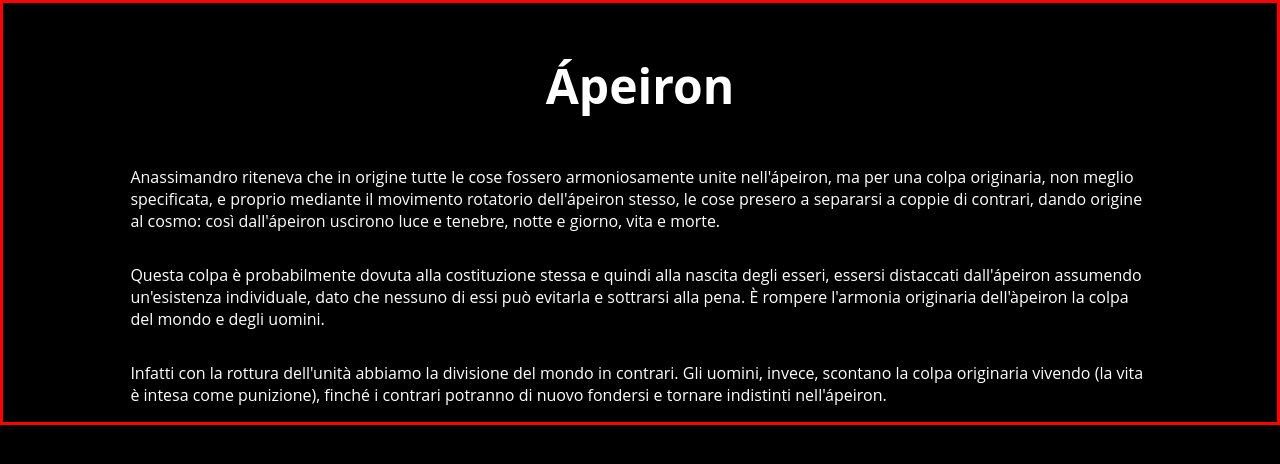
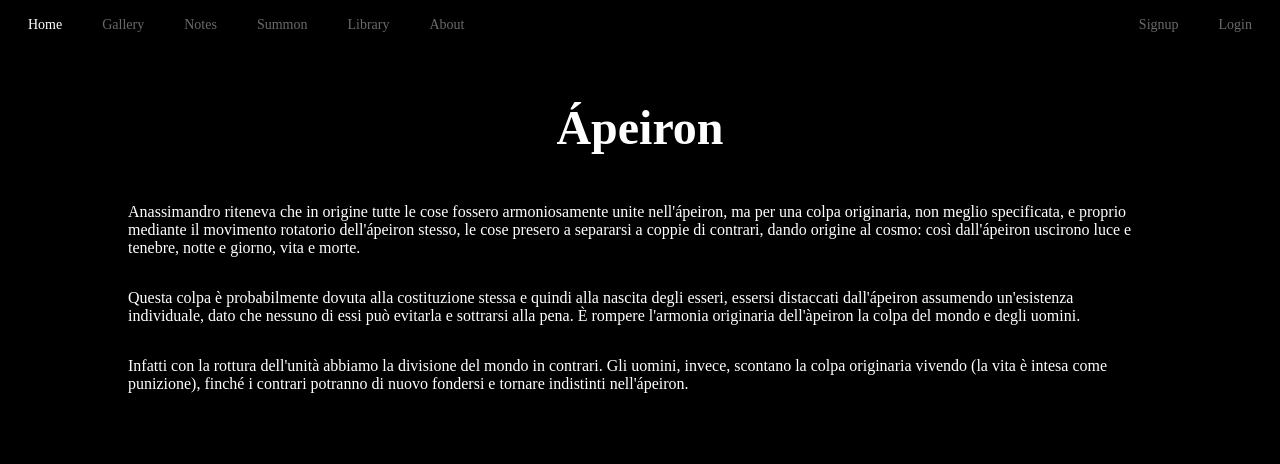
Before and after one commit to Terestian87/apeiron_v2, a React (Create React App) app: page / in a window 1280 px wide. Shown: the top 464 px of the page. Built offline with nearby package versions, Linux system fonts and the light colour scheme.

Commit message:
feat(Navbar):Implemented navbar function and styles

```diff
--- a/src/components/App.tsx
+++ b/src/components/App.tsx
@@ -1,6 +1,6 @@
 import React, { useState, useEffect, useContext } from "react";
 import GlobalStyle from "../utilities/GlobalStyle";
-// import Navbar from "./Navbar";
+import Navbar from "./Navbar";
 import Home from "../pages/Home";
 // import Gallery from "../pages/Gallery";
 // import About from "../pages/About";
@@ -13,6 +13,14 @@ import styled from "styled-components";
 import { BrowserRouter as Router, Routes, Route } from "react-router-dom";
 import { AuthContext, UserActionsKind } from "../context/AuthContext";
 
+const StyledRouterContainer = styled("div")`
+  width: 100%;
+  display: flex;
+  justify-content: center;
+  height: calc(100vh - ${process.env.REACT_APP_NAVBAR_HEIGHT});
+  border-radius: 25px;
+`;
+
 const App = () => {
   const [isLoggedIn, setIsLoggedIn] = useState<boolean>(false);
 
@@ -24,12 +32,6 @@ const App = () => {
     context.dispatch({ type: UserActionsKind.LOGOUT, payload: null });
   };
 
-  const StyledPageContainer = styled("div")`
-  border:3px solid red;
-  width:100%;
-  display: flex;
-  justify-content: center;
-  `;
   useEffect(() => {
     if (context.user !== null) {
       setIsLoggedIn(true);
@@ -39,8 +41,8 @@ const App = () => {
   return (
     <Router>
       <GlobalStyle />
-      {/* <Navbar isLoggedIn={isLoggedIn} handleLogout={handleLogout} /> */}
-      <StyledPageContainer>
+      <Navbar isLoggedIn={isLoggedIn} handleLogout={handleLogout} />
+      <StyledRouterContainer>
         <Routes>
           <Route path="/" element={<Home />} />
           <Route path="/notes" element={<Notes />} />
@@ -52,7 +54,7 @@ const App = () => {
         <Route path="/login" element={<Login />} > */}
           {/* <Route path="*" element={<PageNotFound/>}/> */}
         </Routes>
-      </StyledPageContainer>
+      </StyledRouterContainer>
     </Router>
   );
 };
--- a/src/components/Input.tsx
+++ b/src/components/Input.tsx
@@ -26,7 +26,7 @@ const StyledInput = styled("input")<{ customWidth?: number }>`
   color: white;
   text-align: center;
   margin: 5px 0 3rem 0;
-  width: ${({ customWidth }) => (customWidth ? `${customWidth}px` : "50px")};
+  width: ${({ customWidth }) => (customWidth ? `${customWidth}px` : "250px")};
   &:active {
     outline: none;
   }
--- /dev/null
+++ b/src/components/Navbar.tsx
@@ -0,0 +1,105 @@
+import React from "react";
+import { NavLink } from "react-router-dom";
+import styled from "styled-components";
+
+interface NavbarInterface {
+  isLoggedIn: boolean;
+  handleLogout: () => void;
+}
+
+//#region Styled components
+
+const StyledNavbar = styled("nav")`
+  padding: 4px;
+  display: flex;
+  justify-content: space-between;
+  align-items: center;
+  height: ${process.env.REACT_APP_NAVBAR_HEIGHT};
+  margin-bottom: ${process.env.REACT_APP_NAVBAR_BOTTOM_SPACING};
+`;
+
+const StyledRightLinkWrapper = styled("ul")`
+  padding: 4px;
+  display: flex;
+`;
+
+const StyledLeftLinkWrapper = styled("ul")`
+  padding: 4px;
+  display: flex;
+`;
+
+const StyledLink = styled(NavLink)`
+  &.active {
+    color: white;
+  }
+  &.pending {
+    border: 10px solid white;
+  }
+  transition: all 0.5s ease;
+  text-decoration: none;
+  margin: 0 20px;
+  font-size: 14px;
+  font-weight: 500;
+  color: #696969;
+  &:focus,
+  &:hover,
+  &:visited,
+  &:link,
+  &:active {
+    text-decoration: none;
+  }
+  &:hover,
+  &:active {
+    color: white;
+  }
+`;
+//#endregion
+
+const Navbar: React.FC<NavbarInterface> = ({ isLoggedIn, handleLogout }) => {
+  return (
+    <StyledNavbar>
+      <StyledLeftLinkWrapper>
+        <StyledLink
+          className={({ isActive, isPending }) =>
+            isPending ? "pendingLink" : isActive ? "active" : ""
+          }
+          to="/"
+        >
+          Home
+        </StyledLink>
+        <StyledLink className="activeLink" to="/gallery">
+          Gallery
+        </StyledLink>
+        <StyledLink className="activeLink" to="/notes">
+          Notes
+        </StyledLink>
+        <StyledLink className="activeLink" to="/Summon">
+          Summon
+        </StyledLink>
+        <StyledLink className="activeLink" to="/library">
+          Library
+        </StyledLink>
+        <StyledLink className="activeLink" to="/about">
+          About
+        </StyledLink>
+      </StyledLeftLinkWrapper>
+      <StyledRightLinkWrapper>
+        {isLoggedIn ? (
+          <StyledLink className="activeLink" to="/" onClick={handleLogout}>
+            Logout
+          </StyledLink>
+        ) : (
+          <>
+            <StyledLink className="activeLink" to="/signup">
+              Signup
+            </StyledLink>
+            <StyledLink className="activeLink" to="/login">
+              Login
+            </StyledLink>
+          </>
+        )}
+      </StyledRightLinkWrapper>
+    </StyledNavbar>
+  );
+};
+export default Navbar;
--- a/src/index.tsx
+++ b/src/index.tsx
@@ -1,14 +1,17 @@
 import React from "react";
-import ReactDOM from "react-dom";
+import { createRoot } from "react-dom/client";
 import App from "./components/App";
 // import { store } from "./app/store";
 // import { Provider } from "react-redux";
 // import { AuthContextProvider } from "./context/AuthContext";
-ReactDOM.render(
-  // <Provider store={store}>
-    // <AuthContextProvider>
-      <App />
-    // </AuthContextProvider>
-  // </Provider>,
-  ,document.getElementById("root")
+
+const container = document.getElementById("root");
+const root = createRoot(container!); // createRoot(container!) if you use TypeScript
+root.render(<App />);
+root.render(
+  //   // <Provider store={store}>
+  //     // <AuthContextProvider>
+  <App />
+  //     // </AuthContextProvider>
+  //   // </Provider>,
 );
--- a/src/pages/Home.tsx
+++ b/src/pages/Home.tsx
@@ -3,10 +3,8 @@ import styled from "styled-components";
 
 const StyledPageContainer = styled("div")`
 display: flex;
-justify-content: center;
 align-items: center;
 flex-direction: column;
-margin-top: 50px;
 `;
 
 const StyledTitle = styled("h1")`
--- a/src/utilities/GlobalStyle.ts
+++ b/src/utilities/GlobalStyle.ts
@@ -5,8 +5,8 @@ const GlobalStyle = createGlobalStyle`
      *{
           margin:0;
           padding:0;
-          box-sizing: inherit;
-          font-family: 'Open Sans', sans-serif;
+          font-family: "Dancing Script", cursive;
+          box-sizing: border-box;
      }
 
  :root {
@@ -16,7 +16,6 @@ const GlobalStyle = createGlobalStyle`
  body {
       background-color: black;
       color:white;
-      box-sizing: border-box;
       a{
            cursor:pointer;
       }
```
Also changed, not shown: 1 other file (tests, documents, lock files or other folders).
